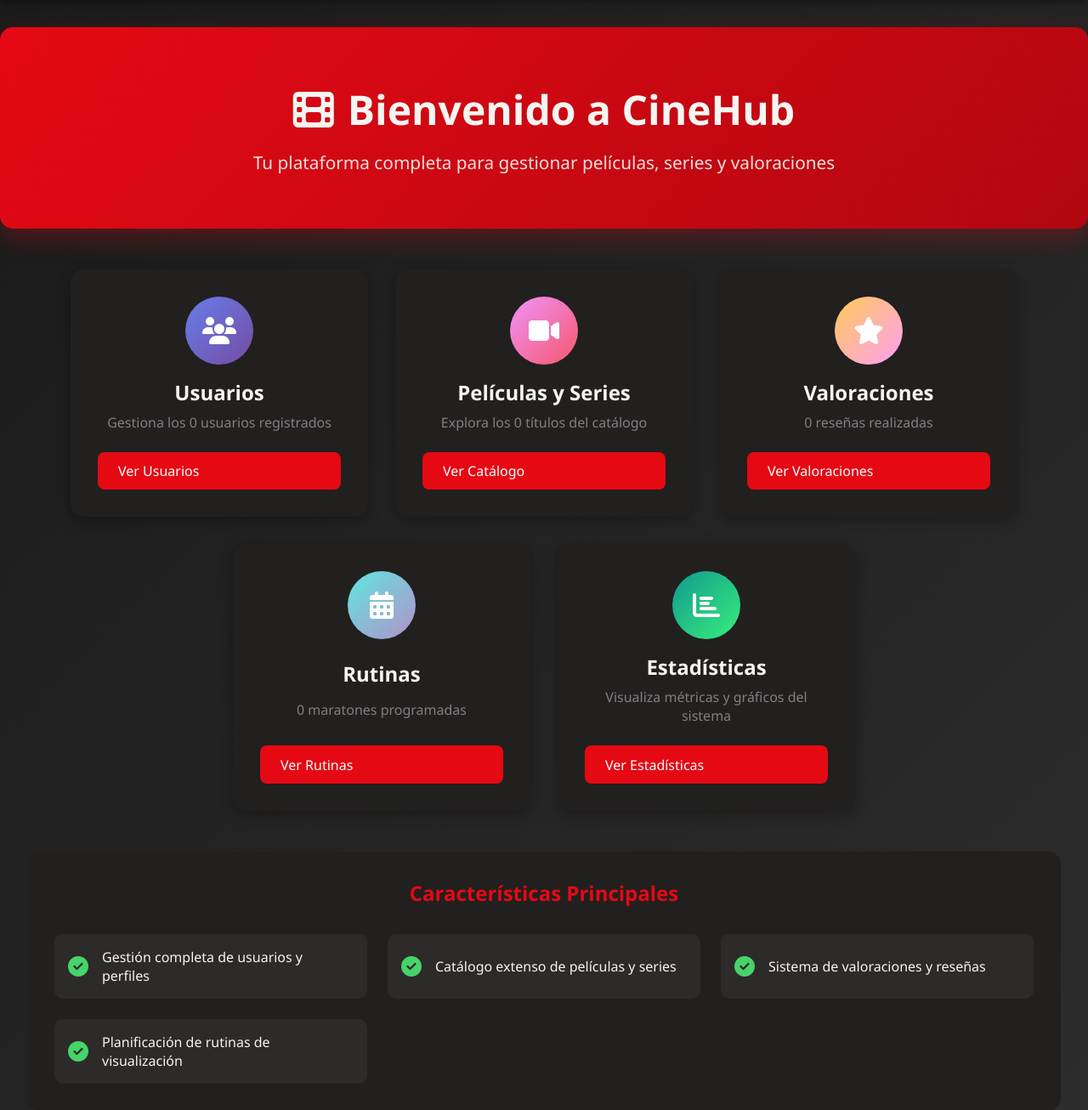
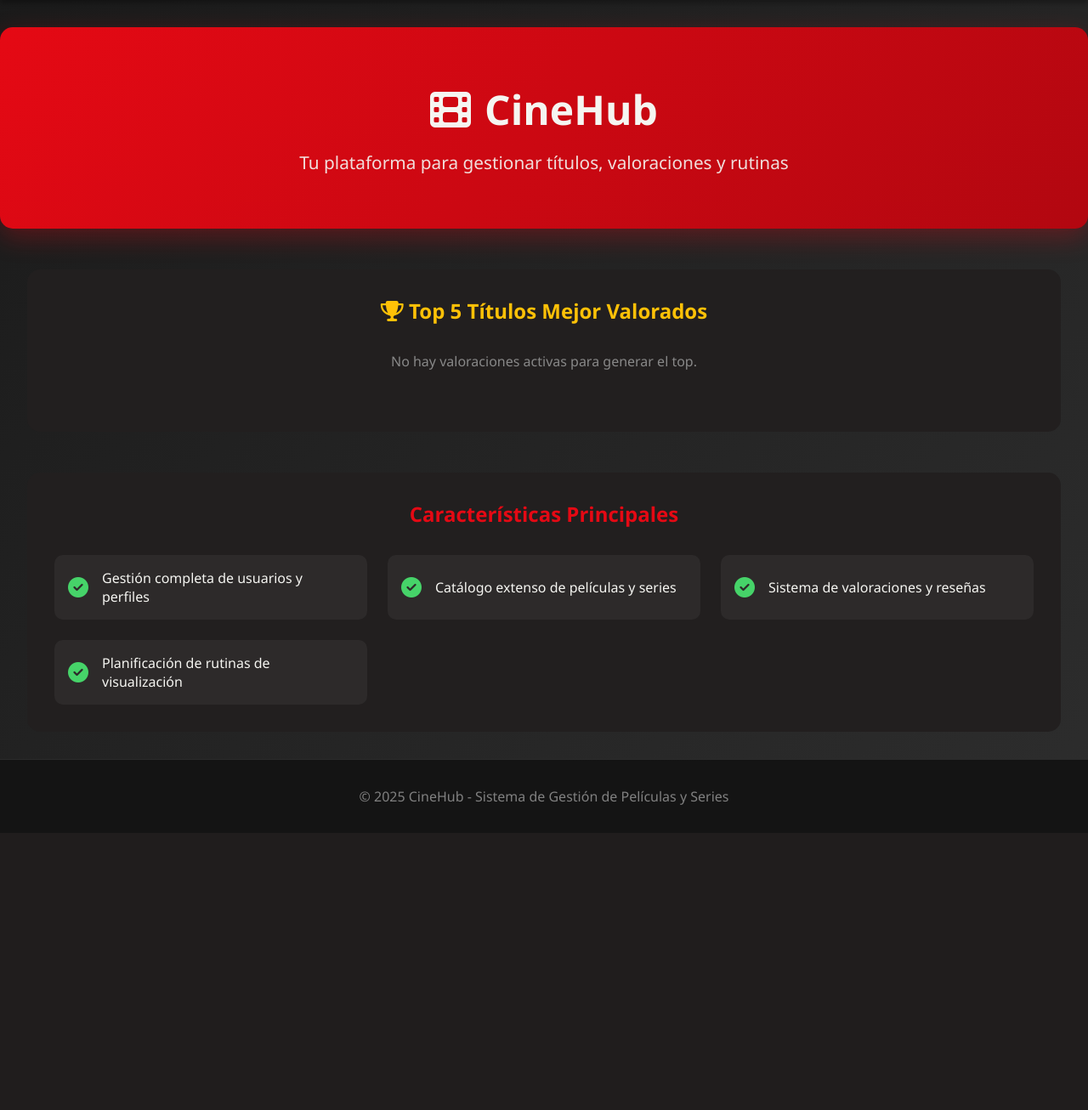
Before and after one commit to jlozano1118/Project_Movies, a FastAPI app: page / in a window 1280 px wide. Shown: the part 71-1377 px from the top of the page at 85% size. After the commit the page ends 1018 px from the top, so only its background shows below. Run offline with FastAPI, Linux system fonts and the light colour scheme; parts of the project's set-up code (start-up, migrations or seed data) failed here and were passed over.

Commit message:
Perfeccionado apartado de inicio

```diff
--- a/main.py
+++ b/main.py
@@ -7,6 +7,7 @@ from utils.db import crear_db, get_session
 from data.models import Usuario, PeliculaSerie, Valoracion, Rutina
 from routers import usuario, peliculaSerie, valoracion, rutina, web
 import images
+from sqlalchemy import func, desc
 
 app = FastAPI(
     title="CineHub API",
@@ -28,12 +29,42 @@ async def home(request: Request, session: Session = Depends(get_session)):
     n_valoraciones = len(session.exec(select(Valoracion).where(Valoracion.is_active == True)).all())
     n_rutinas = len(session.exec(select(Rutina).where(Rutina.is_active == True)).all())
 
+    # --- Lógica: Obtener 5 Títulos Mejor Valorados ---
+    ratings_grouped_by_title_query = (
+        select(
+            PeliculaSerie.id_titulo,
+            PeliculaSerie.titulo,
+            PeliculaSerie.img.label("img_url"),
+            func.avg(Valoracion.puntuacion).label("promedio_puntuacion"),
+        )
+        .join(Valoracion, PeliculaSerie.id_titulo == Valoracion.id_titulo_FK)
+        .where(PeliculaSerie.is_active == True, Valoracion.is_active == True)
+        .group_by(PeliculaSerie.id_titulo, PeliculaSerie.titulo, PeliculaSerie.img)
+        .order_by(desc("promedio_puntuacion"))
+        .limit(5)
+    )
+
+    top_rated_results = session.exec(ratings_grouped_by_title_query).all()
+
+    top_titles = []
+    for row in top_rated_results:
+        # Redondeo en Python
+        promedio_puntuacion_rounded = round(row[3], 1) if row[3] is not None else 0.0
+
+        top_titles.append({
+            "titulo": row[1],
+            "img_url": row[2] if row[2] else '/static/img/placeholder_movie.jpg',
+            "promedio_puntuacion": promedio_puntuacion_rounded,
+        })
+    # --- FIN Lógica ---
+
     return templates.TemplateResponse("index.html", {
         "request": request,
         "n_usuarios": n_usuarios,
         "n_titulos": n_titulos,
         "n_valoraciones": n_valoraciones,
-        "n_rutinas": n_rutinas
+        "n_rutinas": n_rutinas,
+        "top_titles": top_titles
     })
 
 app.include_router(web.router)
--- a/templates/index.html
+++ b/templates/index.html
@@ -5,59 +5,49 @@
     <div class="hero-content">
         <h1 class="hero-title">
             <i class="fas fa-film"></i>
-            Bienvenido a CineHub
+            CineHub
         </h1>
-        <p class="hero-subtitle">Tu plataforma completa para gestionar películas, series y valoraciones</p>
+        <p class="hero-subtitle">Tu plataforma para gestionar títulos, valoraciones y rutinas</p>
     </div>
 </div>
 
 <div class="container">
-    <div class="cards-grid">
-        <div class="feature-card">
-            <div class="card-icon usuarios">
-                <i class="fas fa-users"></i>
-            </div>
-            <h3>Usuarios</h3>
-            <p>Gestiona los {{ n_usuarios }} usuarios registrados</p>
-            <a href="/web/usuarios" class="btn btn-primary">Ver Usuarios</a>
+
+    <div class="info-section" style="margin-bottom: 3rem; background: #221f1f;">
+        <h2 style="color: var(--warning);"><i class="fas fa-trophy"></i> Top 5 Títulos Mejor Valorados</h2>
+
+        <div class="movie-grid" style="grid-template-columns: repeat(auto-fill, minmax(200px, 1fr)); gap: 15px;">
+            {% if top_titles %}
+                {% for titulo in top_titles %}
+                <div class="movie-card" style="cursor: default;">
+                    <div class="movie-poster" style="height: 280px;">
+                        <img src="{{ titulo.img_url }}" alt="{{ titulo.titulo }}">
+                    </div>
+                    <div class="movie-info" style="padding: 10px;">
+                        <h3 class="title-overflow" title="{{ titulo.titulo }}">{{ titulo.titulo }}</h3>
+                        <div class="meta-info" style="justify-content: center; font-size: 1rem;">
+                            <span style="color: #ffc107; font-weight: bold;">
+                                {# Lógica de Estrellas #}
+                                {% set score = titulo.promedio_puntuacion | round(0, 'floor') | int %}
+                                <span style="white-space: nowrap;">
+                                    {% for i in range(1, 6) %}
+                                        <i class="fas fa-star" style="color: {% if i <= score %}#ffc107{% else %}#444{% endif %}; font-size: 1rem;"></i>
+                                    {% endfor %}
+                                </span>
+                                {{ titulo.promedio_puntuacion }} / 5
+                            </span>
+                        </div>
+                    </div>
+                </div>
+                {% endfor %}
+            {% else %}
+                <p style="text-align: center; grid-column: 1 / -1; color: #888;">No hay valoraciones activas para generar el top.</p>
+            {% endif %}
         </div>
 
-        <div class="feature-card">
-            <div class="card-icon titulos">
-                <i class="fas fa-video"></i>
-            </div>
-            <h3>Películas y Series</h3>
-            <p>Explora los {{ n_titulos }} títulos del catálogo</p>
-            <a href="/web/titulos" class="btn btn-primary">Ver Catálogo</a>
-        </div>
+    </div>
 
-       <div class="feature-card">
-            <div class="card-icon valoraciones">
-                <i class="fas fa-star"></i>
-            </div>
-            <h3>Valoraciones</h3>
-            <p>{{ n_valoraciones }} reseñas realizadas</p>
-            <a href="/web/valoraciones" class="btn btn-primary">Ver Valoraciones</a>
-        </div>
-
-        <div class="feature-card">
-            <div class="card-icon rutinas">
-                <i class="fas fa-calendar-alt"></i>
-            </div>
-            <h3>Rutinas</h3>
-            <p>{{ n_rutinas }} maratones programadas</p>
-            <a href="/web/rutinas" class="btn btn-primary">Ver Rutinas</a>
-        </div>
-
-         <div class="feature-card">
-            <div class="card-icon estadisticas">
-                <i class="fas fa-chart-bar"></i>
-            </div>
-             <h3>Estadísticas</h3>
-             <p>Visualiza métricas y gráficos del sistema</p>
-            <a href="/web/estadisticas" class="btn btn-primary">Ver Estadísticas</a>
-        </div>
-    </div>
+    {# El bloque de los 5 apartados ha sido eliminado de aquí #}
 
     <div class="info-section">
         <h2>Características Principales</h2>
```
